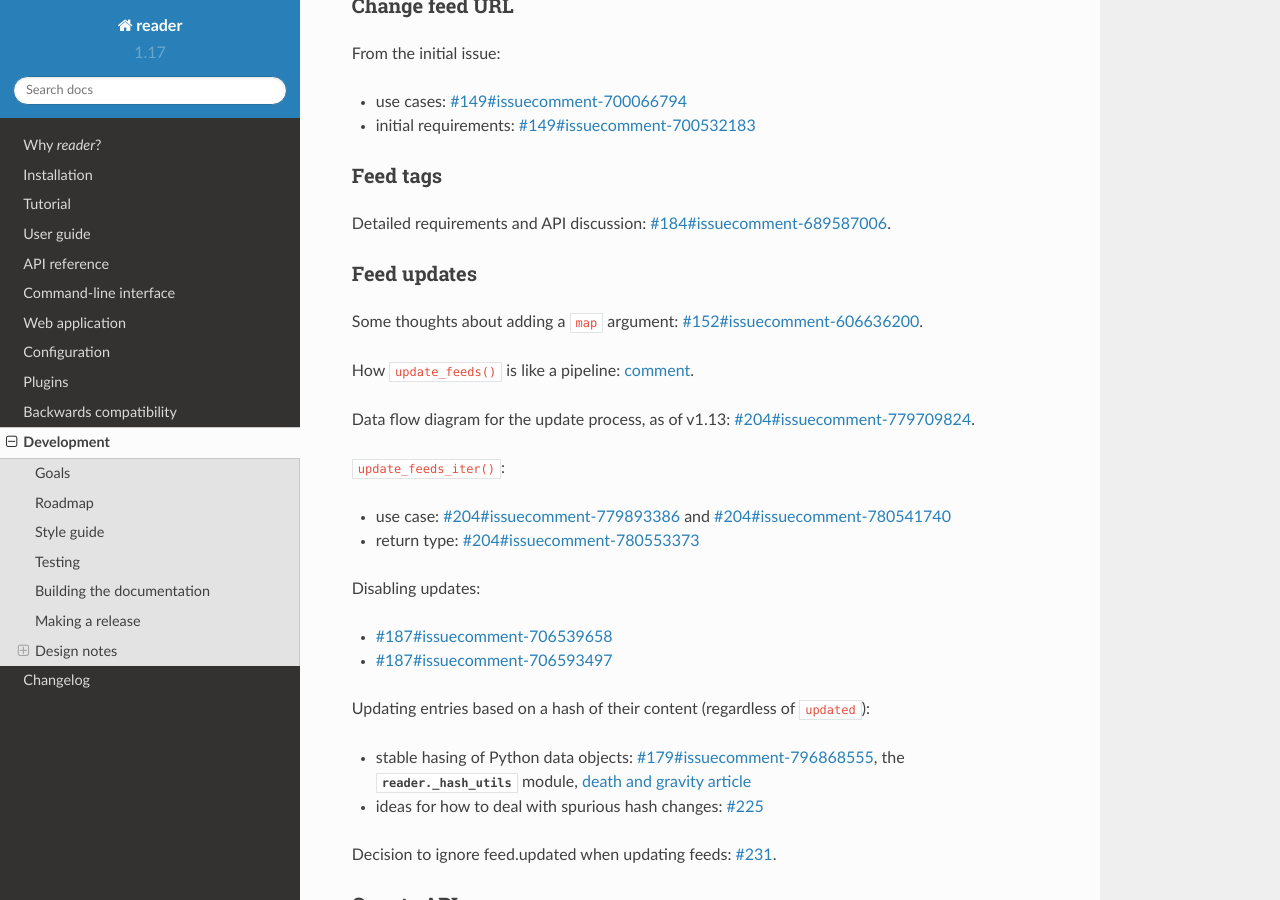
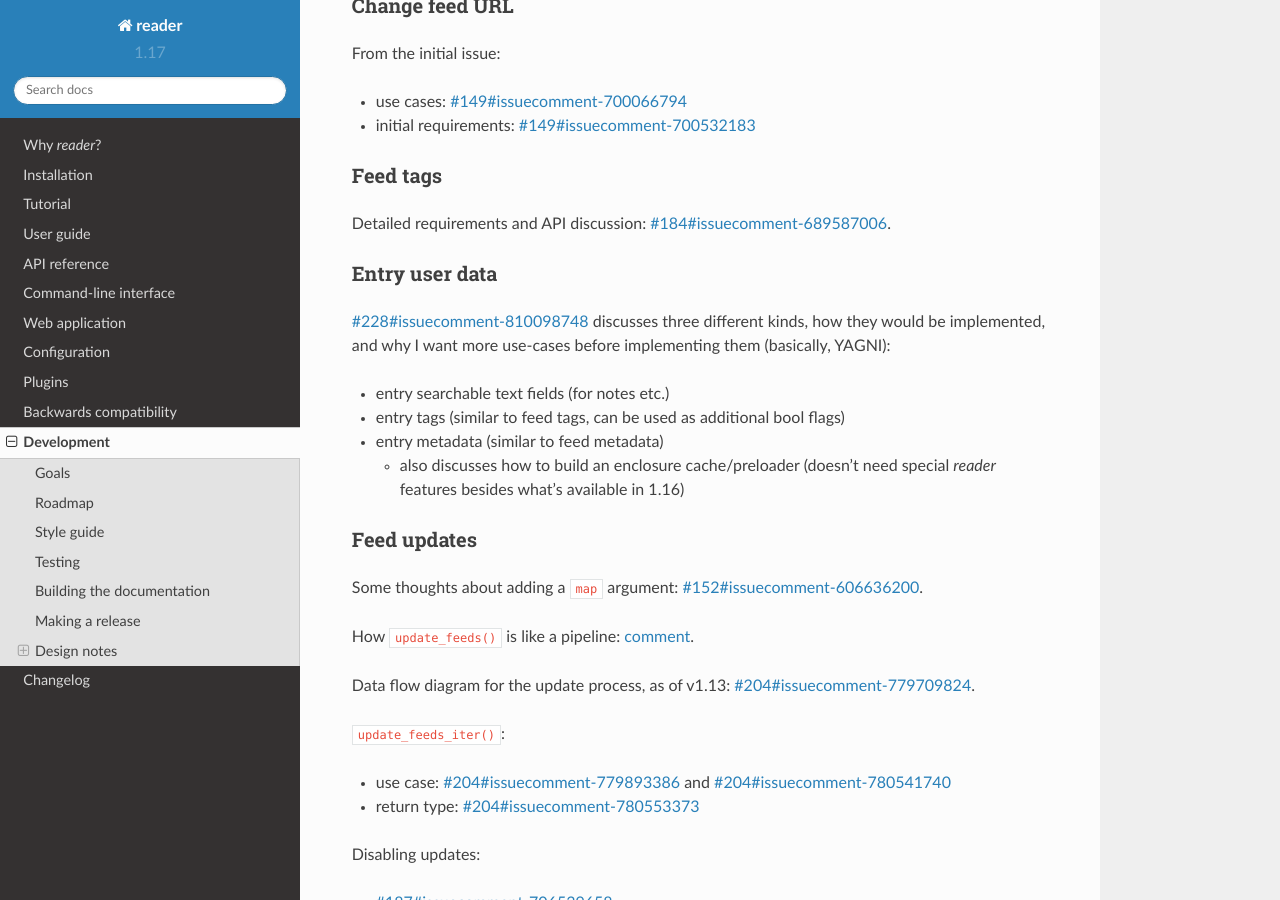
Before and after one commit to Alcides1123/reader, a Sphinx documentation site: the page built from docs/dev.rst, in a window 1280 px wide and 900 px high, scrolled down 5124 px. Built offline with Sphinx 7.4.7 and the Read the Docs theme 2.0.0, drawn with Linux system fonts in a browser that asks for light colours.

Commit message:
Add #228 comment to dev notes.

```diff
--- a/docs/dev.rst
+++ b/docs/dev.rst
@@ -263,6 +263,21 @@ Feed tags
 Detailed requirements and API discussion: :issue:`184#issuecomment-689587006`.
 
 
+Entry user data
+~~~~~~~~~~~~~~~
+
+:issue:`228#issuecomment-810098748` discusses three different kinds,
+how they would be implemented,
+and why I want more use-cases before implementing them (basically, YAGNI):
+
+* entry searchable text fields (for notes etc.)
+* entry tags (similar to feed tags, can be used as additional bool flags)
+* entry metadata (similar to feed metadata)
+
+  * also discusses how to build an enclosure cache/preloader
+    (doesn't need special *reader* features besides what's available in 1.16)
+
+
 Feed updates
 ~~~~~~~~~~~~
 
```
